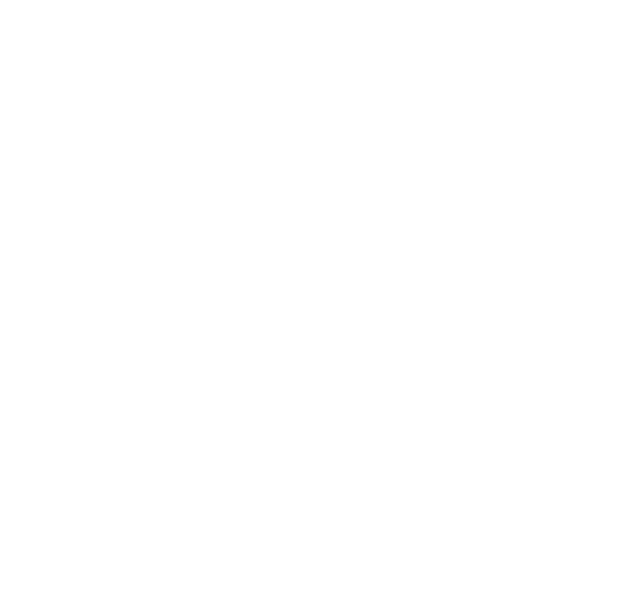
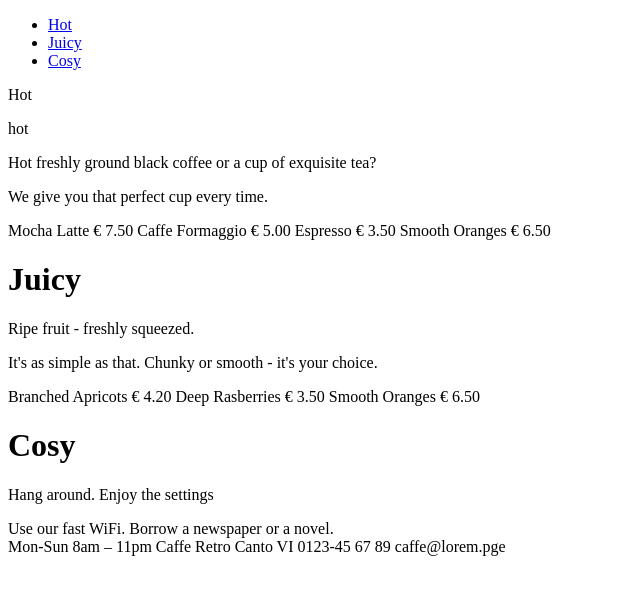
Before and after one commit to vincent-samuelsson-karlskogafhs/lexicon-retro-cafe-uppgift, a plain HTML site: page index.html in a window 1280 px wide. Shown: the whole page, without its empty margins (0-640 px from the left). Drawn offline with Linux system fonts and the light colour scheme; a web font is replaced by a local one.

Commit message:
added site text, added divs , classes , span, h1, p , li,  a links, nav, header , linked fonts and pics links

```diff
--- a/index.html
+++ b/index.html
@@ -5,8 +5,86 @@
     <meta name="viewport" content="width=device-width, initial-scale=1.0">
     <title>lexicon-retro-cafe-uppgift</title>
     <link rel="stylesheet" href="style.css">
+    <link rel="preconnect" href="https://fonts.googleapis.com">
+    <link rel="preconnect" href="https://fonts.gstatic.com" crossorigin>
+    <link href="https://fonts.googleapis.com/css2?family=Poiret+One&family=Spirax&display=swap" rel="stylesheet">
 </head>
 <body>
 
+    <div class="header">
+        <div class="nav">
+            <ul>
+                <li><a href="#">Hot</a></li>
+                <li><a href="#">Juicy</a></li>
+                <li><a href="#">Cosy</a></li>
+            </ul>
+        </div>
+    </div>
+
+    <div class="hot">
+        <p>Hot</p>
+    </div>hot
+
+    <div class="hotfresh">
+        <p>Hot freshly ground black coffee or a cup of exquisite tea?</p>
+    </div>
+
+    <div class="wegive">
+        <p>We give you that perfect cup every time.</p>
+    </div>
+
+    <div class="itemhot">
+        <span>Mocha Latte</span>
+        <span>€ 7.50</span>
+
+        <span>Caffe Formaggio</span>
+        <span>€ 5.00</span>
+
+        <span>Espresso</span>
+        <span>€ 3.50</span>
+
+        <span>Smooth Oranges</span>
+        <span>€ 6.50</span>
+
+    </div>
+
+    <div class="Juicy">
+        <h1>Juicy</h1>
+        <p>Ripe fruit - freshly squeezed.</p></div>
+        <p>It's as simple as that. Chunky or smooth - it's your choice.</p>
+        <div class="itemjuicy">
+            <span>Branched Apricots</span>
+            <span>€ 4.20</span>
+            <span>Deep Rasberries</span>
+            <span>€ 3.50</span>
+            <span>Smooth Oranges</span>
+            <span>€ 6.50</span>
+        </div>
+    </div>
+
+    <div class="cosy">
+        <h1>Cosy</h1>
+
+        <div class="hangaround">
+            <p>Hang around. Enjoy the settings</p>
+        </div>
+
+        <div class="useourfast">
+            Use our fast WiFi. Borrow a newspaper or a novel.
+        </div>
+
+        <div class="itemcosy">
+            <span>Mon-Sun</span>
+            <span>8am – 11pm</span>
+            <span>Caffe Retro</span>
+            <span>Canto VI</span>
+            <span> 0123-45 67 89 </span>
+            <span>caffe@lorem.pge</span>
+        </div>
+    </div>
+
+
+
+
 </body>
 </html>
```
Also changed, not shown: caffe-retro-assets/cosy.jpg (added), caffe-retro-assets/hot.jpg (added), caffe-retro-assets/juicy.jpg (added), 2 other files.
